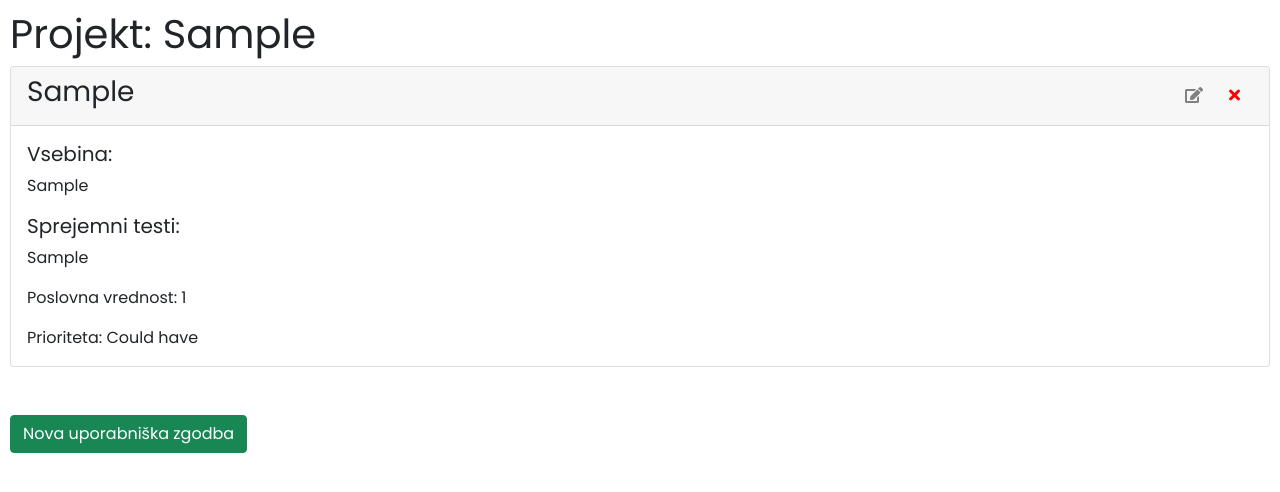
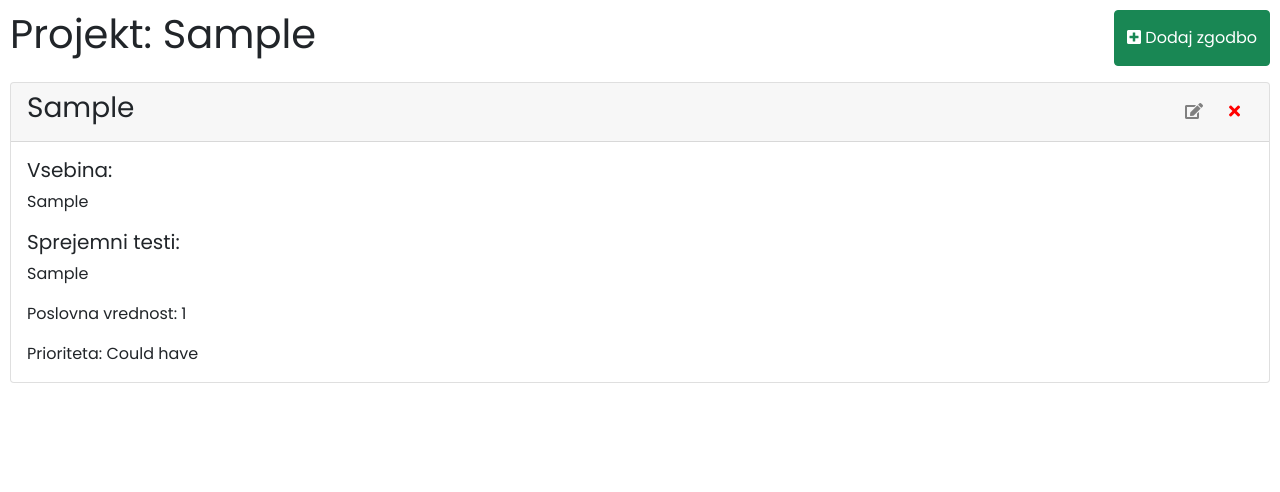
Before and after one commit to peterhorvat/SMRPO-project, a Django app: template templates/project_page.html in a window 1280 px wide. Shown: the part 56-548 px from the top of the page. Run offline with Django 4.2, Linux system fonts and the light colour scheme; tables that the repository leaves empty hold one stand-in row (values such as "Sample post"); the template is opened without the code that fills it: values that come from a table or form of the project are taken from there, most other values are stand-ins (such as "Sample title", 1, 10 or a date in 2020); some libraries are stand-ins or nearby versions.

Commit message:
Tipka za dodajanje zgodbe premaknjena na vrh

```diff
--- a/templates/project_page.html
+++ b/templates/project_page.html
@@ -6,9 +6,18 @@
             window.alert({{ error }})
         </script>
     {% endif %}
-    <div style="padding: 10px">
-        <h1>Projekt: {{ projekt.ime }}</h1>
+        <div style="padding: 10px">
+        <div class="d-flex justify-content-between mb-3">
+               <h1>Projekt: {{ projekt.ime }}</h1>
+           {% if clan.vloga == 0 or clan.vloga == 1 %}
+                <button class="btn pull-right btn-success text-right float-right " data-bs-toggle="modal" data-bs-target="#addNewStory" data-bs-Gumb="Ustvari novo zgodbo" data-bs-Action="stories/new/" >
+                   <i class="fa fa-plus-square"></i> Dodaj zgodbo
+                </button>
+            {% endif %}
+        </div>
+
         <div>
+
             {% for zgodba in zgodbe %}
                 <div class="card">
                     <div class="card-header d-flex align-items-baseline" style="justify-content: space-between">
@@ -57,9 +66,6 @@
                     </div>
                 </div>
             </div>
-            {% if clan.vloga == 0 or clan.vloga == 1 %}
-                <button class="btn btn-success" data-bs-toggle="modal" data-bs-target="#addNewStory" data-bs-Gumb="Ustvari novo zgodbo" data-bs-Action="stories/new/" >Nova uporabniška zgodba</button>
-            {% endif %}
         </div>
     </div>
 {% endblock %}
```
